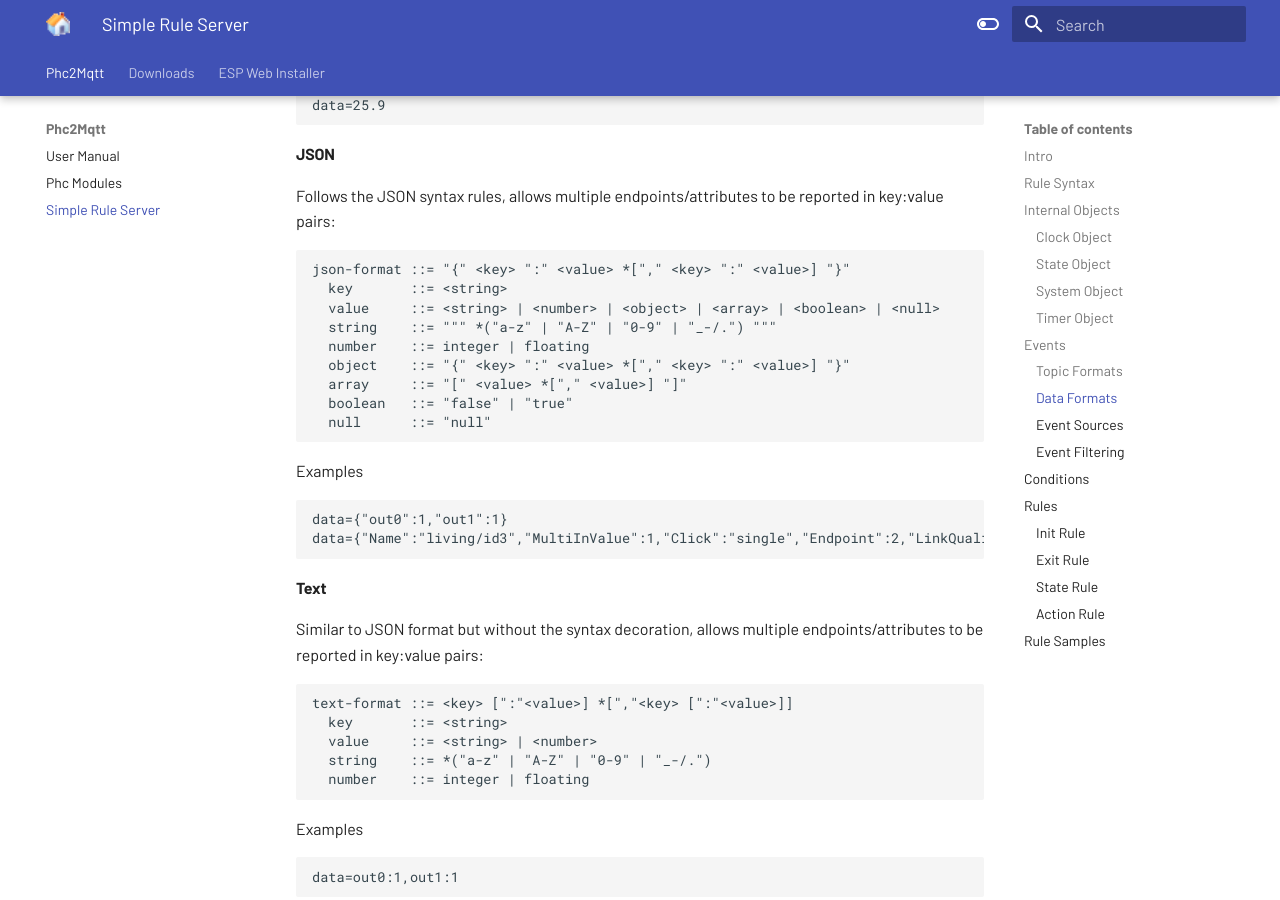
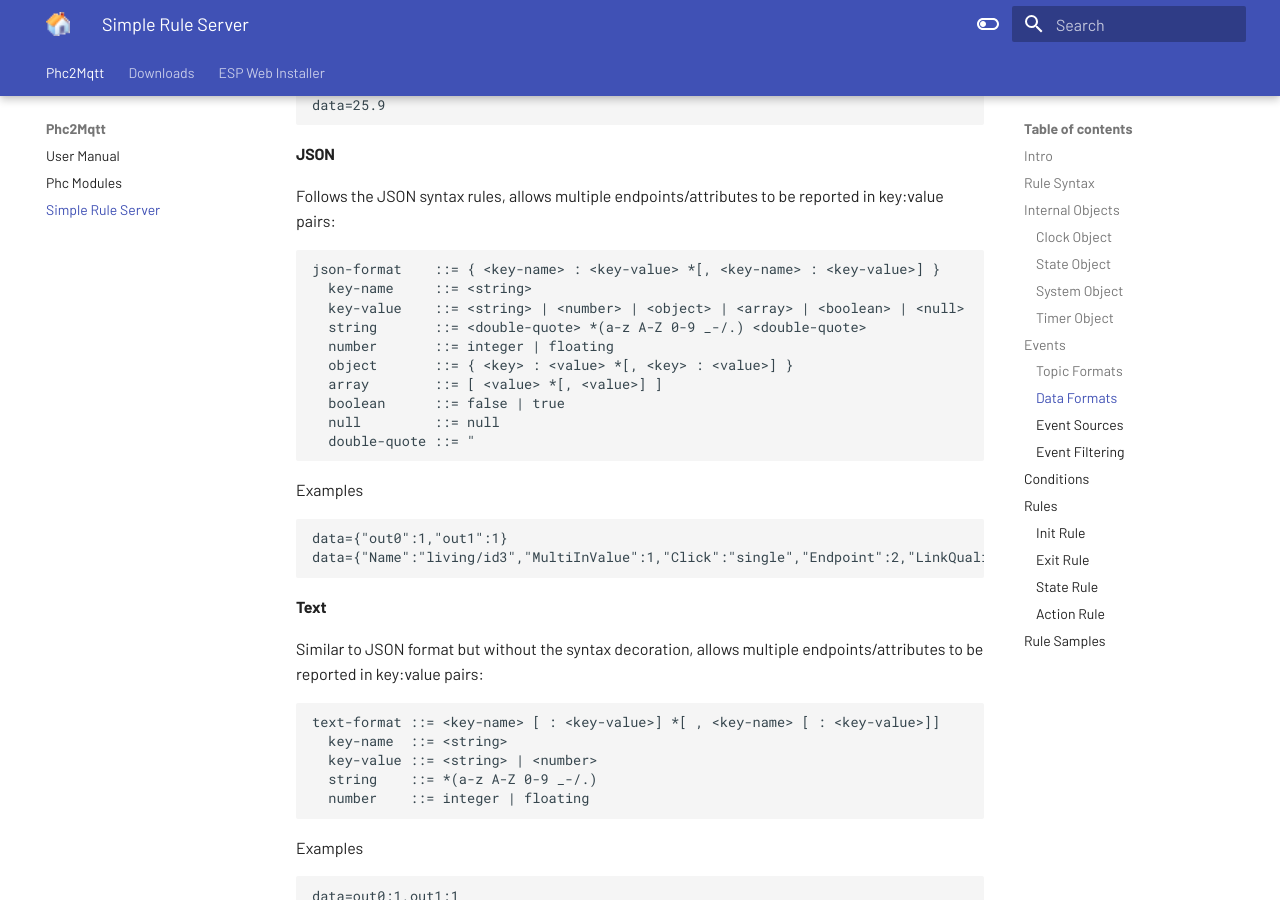
Before and after one commit to sim0njo/docu, an MkDocs documentation site: the page built from docs/SimpleRuleServer.md, in a window 1280 px wide and 900 px high, scrolled down 5407 px. Built offline with MkDocs 1.6.1 and Material for MkDocs 9.7.7, drawn with Linux system fonts in a browser that asks for light colours; some of the changed text lies outside the part shown.

Commit message:
Adjust SRSD

````diff
--- a/docs/SimpleRuleServer.md
+++ b/docs/SimpleRuleServer.md
@@ -230,15 +230,16 @@ data=25.9
 #### JSON
 Follows the JSON syntax rules, allows multiple endpoints/attributes to be reported in key:value pairs:
 ```
-json-format ::= "{" <key> ":" <value> *["," <key> ":" <value>] "}"
-  key       ::= <string>
-  value     ::= <string> | <number> | <object> | <array> | <boolean> | <null>
-  string    ::= """ *("a-z" | "A-Z" | "0-9" | "_-/.") """
-  number    ::= integer | floating
-  object    ::= "{" <key> ":" <value> *["," <key> ":" <value>] "}"
-  array     ::= "[" <value> *["," <value>] "]"
-  boolean   ::= "false" | "true"
-  null      ::= "null"
+json-format    ::= { <key-name> : <key-value> *[, <key-name> : <key-value>] }
+  key-name     ::= <string>
+  key-value    ::= <string> | <number> | <object> | <array> | <boolean> | <null>
+  string       ::= <double-quote> *(a-z A-Z 0-9 _-/.) <double-quote>
+  number       ::= integer | floating
+  object       ::= { <key> : <value> *[, <key> : <value>] }
+  array        ::= [ <value> *[, <value>] ]
+  boolean      ::= false | true
+  null         ::= null
+  double-quote ::= "
 ```
 Examples
 ```
@@ -249,10 +250,10 @@ data={"Name":"living/id3","MultiInValue":1,"Click":"single","Endpoint":2,"LinkQu
 #### Text
 Similar to JSON format but without the syntax decoration, allows multiple endpoints/attributes to be reported in key:value pairs:
 ```
-text-format ::= <key> [":"<value>] *[","<key> [":"<value>]]
-  key       ::= <string>
-  value     ::= <string> | <number>
-  string    ::= *("a-z" | "A-Z" | "0-9" | "_-/.")
+text-format ::= <key-name> [ : <key-value>] *[ , <key-name> [ : <key-value>]]
+  key-name  ::= <string>
+  key-value ::= <string> | <number>
+  string    ::= *(a-z A-Z 0-9 _-/.)
   number    ::= integer | floating
 ```
 Examples
@@ -454,7 +455,7 @@ exit  >clock topic=daily              days=0;
 ```
 
 ### State Rule
-State rules are triggered by incoming events when matching the topic-filter and optional data-filter.
+State rules are triggered by incoming events when matching the <b>topic-filter</b> and optional <b>data-filter</b>.
 
 Their purpose is to extract information from the event topic/data and store that into one or more state objects for later reference.
 
@@ -463,16 +464,16 @@ This is a complex operation because the event topic/data are highly variable wit
 To accomplish this you can use the &lt;modifier> and &lt;keys> parameters, depending on their combination the resulting state objects
 will have a different name and value as specified in below table:
 ```
-modifier | keys | state-obj-name        | state-obj-value
----------+------+-----------------------+-----------------
--        | -    | <topic>               | <data>
--        | x    | <topic>/<key>         | <key-value>
-infix    | -    | <topic>/<infix>       | <data>
-infix    | x    | <topic>/<infix>/<key> | <key-value>
-prefix   | -    | <prefix>              | <data>
-prefix   | x    | <prefix>/<key>        | <key-value>
-name     | -    | <name>                | <data>
-name     | x    | <name>                | <key-value>
+modifier | keys | state-obj-name             | state-obj-value
+---------+------+----------------------------+-----------------
+-        | -    | <topic>                    | <data>
+-        | x    | <topic>/<key-name>         | <key-value>
+infix    | -    | <topic>/<infix>            | <data>
+infix    | x    | <topic>/<infix>/<key-name> | <key-value>
+prefix   | -    | <prefix>                   | <data>
+prefix   | x    | <prefix>/<key-name>        | <key-value>
+name     | -    | <name>                     | <data>
+name     | x    | <name>                     | <key-value>
 ```
 
 ####etopic
````
